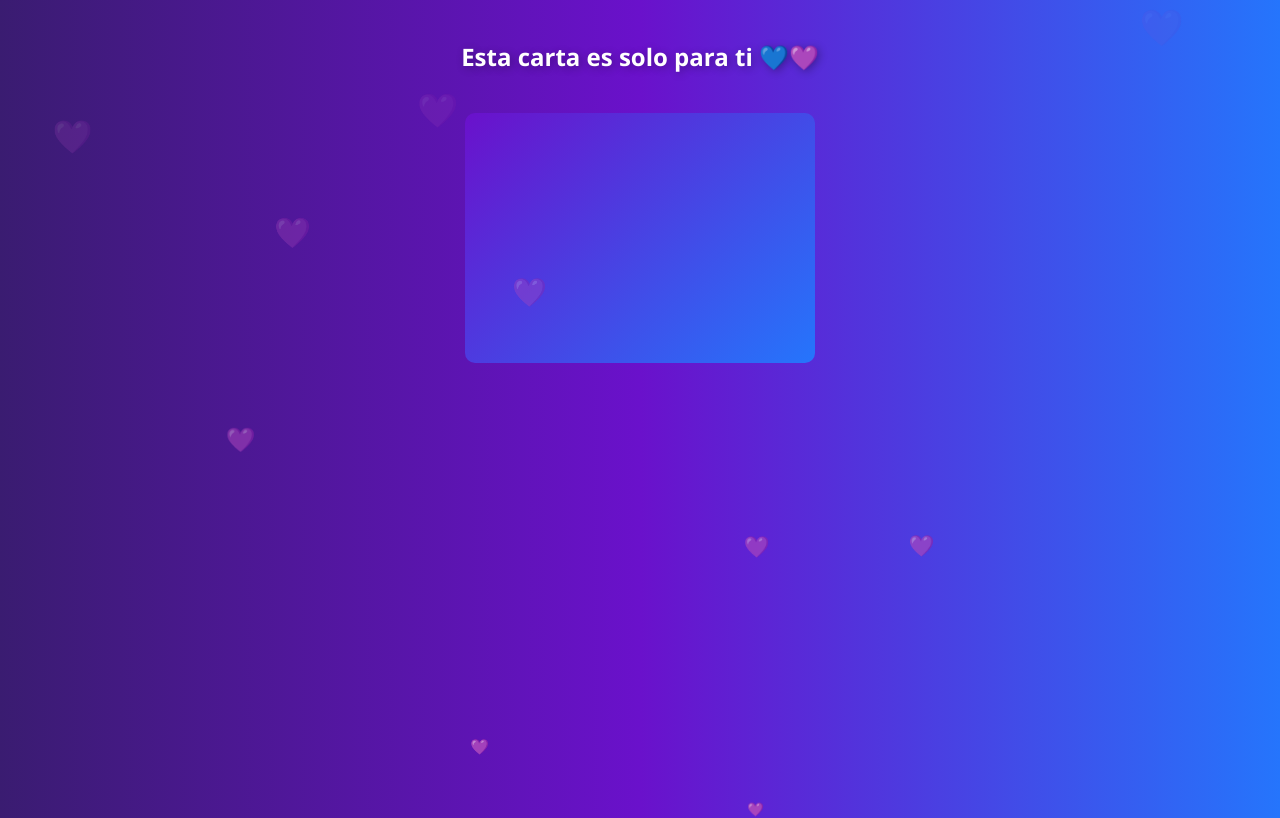
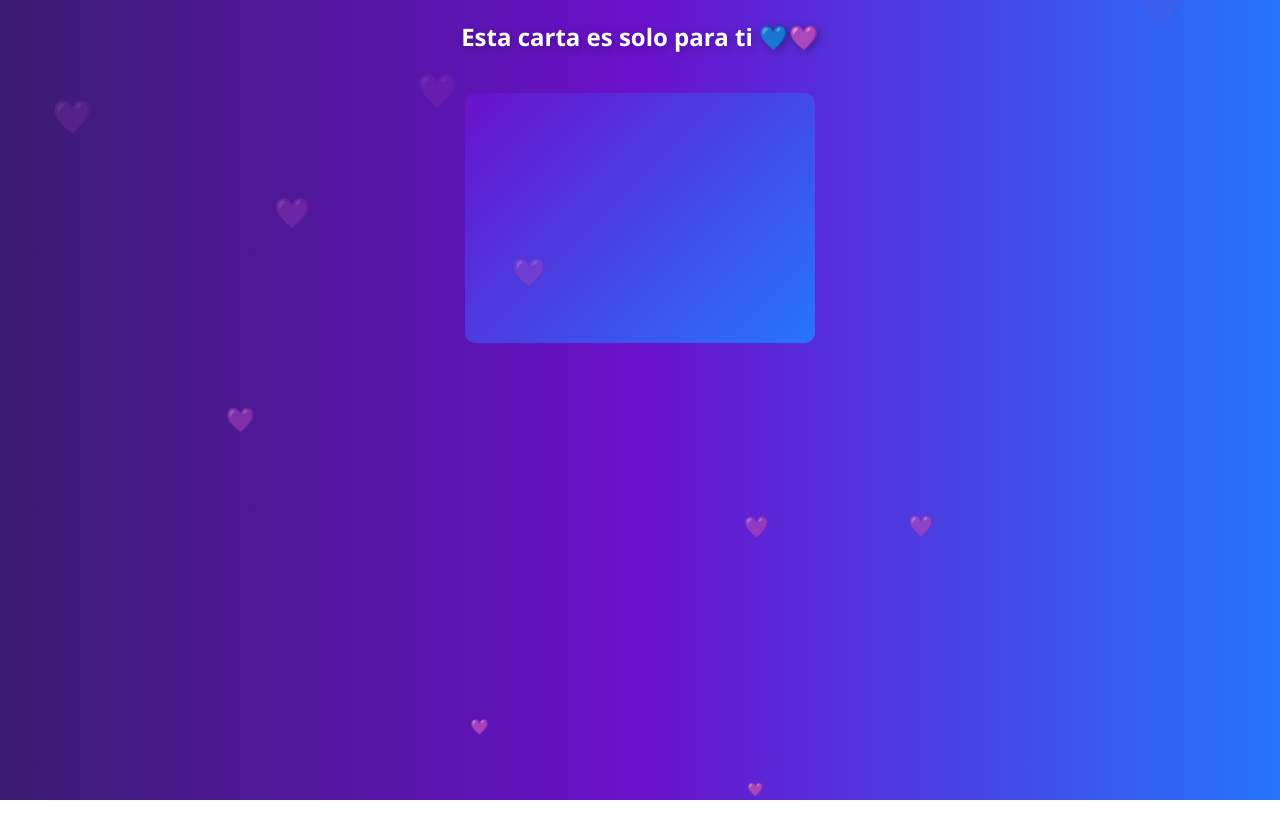
Before and after one commit to MiguelVanegas3146109/Aniversario---3a-os, a plain HTML site: page carta.html in a window 1280 px wide. Drawn offline with Linux system fonts and the light colour scheme.

Commit message:
Cambios Nuevos

```diff
--- a/style.css
+++ b/style.css
@@ -90,9 +90,6 @@ button:hover {
   display: flex;
   flex-direction: column;
   align-items: center;
-  justify-content: flex-start; /* 🔥 no fuerza al centro */
-  min-height: auto;            /* 🔥 deja que el alto lo defina el contenido */
-  padding: 20px 0;             /* un poco de aire arriba y abajo */
 }
 
 .carta {
```
